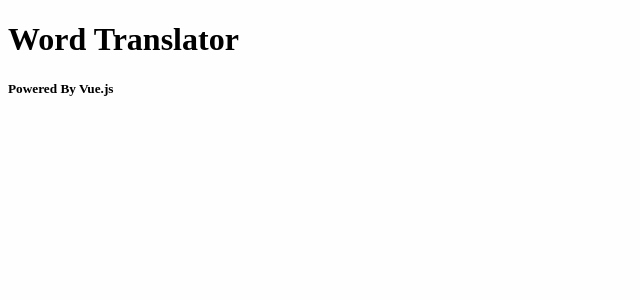
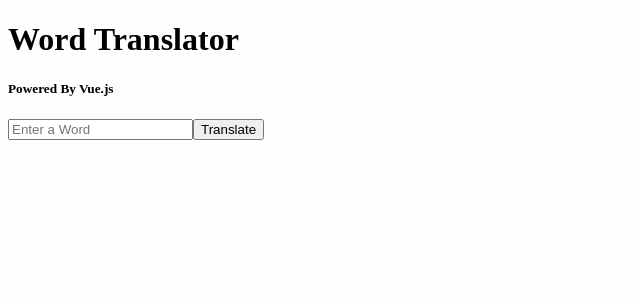
Before and after one commit to ElijahCoding/YandexTranslatorComponentVueJS, a Vue app: page / in a window 1280 px wide. Shown: the top 300 px of the page, without its empty margins (0-640 px from the left). Built offline with nearby package versions, Linux system fonts and the light colour scheme.

Commit message:
basic TranslateForm set up

```diff
--- a/src/components/TranslateForm.vue
+++ b/src/components/TranslateForm.vue
@@ -1,9 +1,35 @@
 <template>
-
+  <div id="translateForm">
+    <form @submit="formSubmit">
+      <input type="text"
+      v-model="textToTranslate"
+      placeholder="Enter a Word" />
+      <input type="submit" value="Translate">
+    </form>
+  </div>
 </template>
 
 <script>
   export default {
+    name: 'translateForm',
 
+    data () {
+      return {
+        textToTranslate: ''
+      }
+    },
+
+    methods: {
+      formSubmit (e) {
+        e.preventDefault();
+      }
+    }
   }
 </script>
+
+<style>
+  #transForm{
+    border-radius:10px;
+    border: 1px #ccc solid;
+  }
+</style>
```
